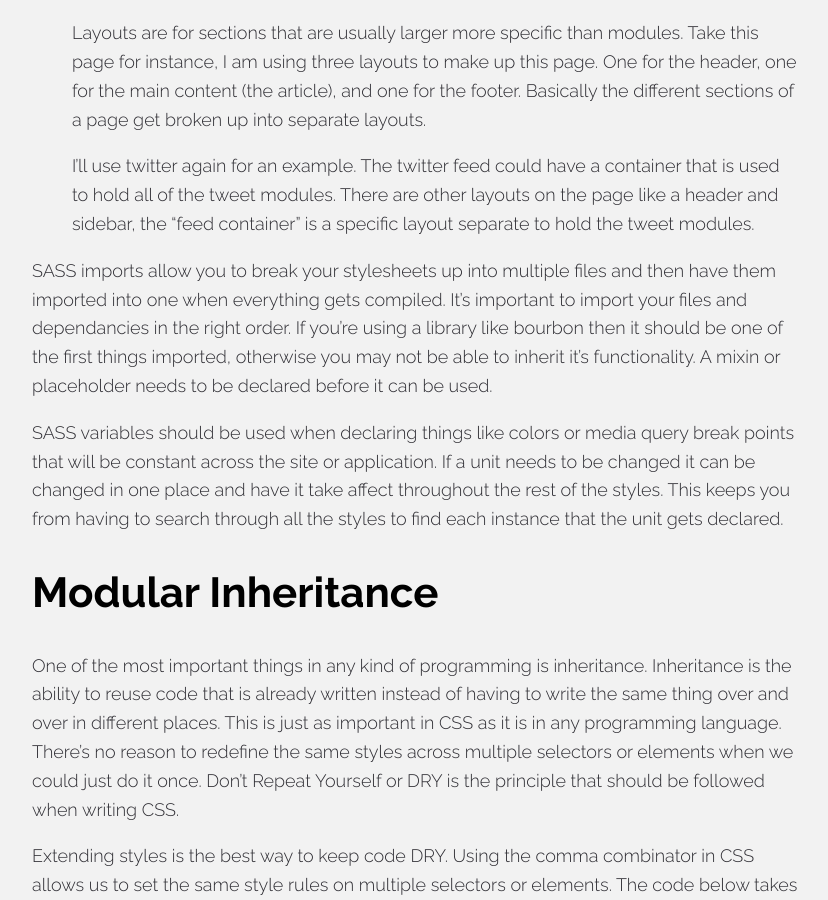
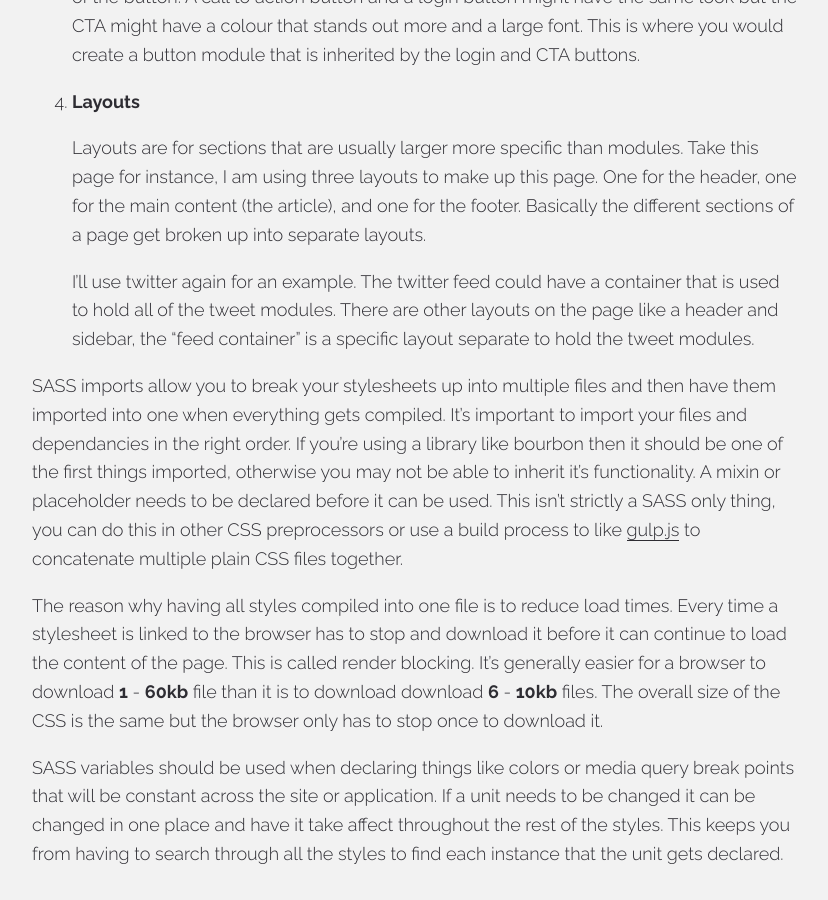
Before and after one commit to derekmorash/New-Portfolio, a Jekyll site: the page built from _posts/2016-02-23-css-architecture-and-semantics.md, in a window 1280 px wide and 900 px high, scrolled down 2433 px. Shown: the whole window, without its empty margins (224-1052 px from the left). Built offline with Jekyll 4.4.1, drawn with Linux system fonts in a browser that asks for light colours; nearby versions of some CDN libraries; comment, search, counter and statistics services are not loaded; some of the changed text lies outside the part shown.

```diff
--- a/_posts/2016-02-11-css-architecture-and-semantics.md
+++ b/_posts/2016-02-23-css-architecture-and-semantics.md
@@ -1,16 +1,13 @@
 ---
 layout:     posts
-title:      CSS Architecture and Semantics
-date:       2016-02-11
+title:      CSS Architecture
+date:       2016-02-23
 thumbnail:  sass.png
 assets:     /assets/post-assets/10-css-architecture-and-semantics/
 categories: work
 tags:       css-architecture sass semantics
 ---
-
-I use SASS for the majority of this article
-
-
+CSS can quickly become a large mess that's nearly impossible to work. Keeping a project organized from the start with a clean file structure and reusing code is the only way to keep from getting overwhelmed. I tried my best to explain how I organize and write my CSS code using SASS, and some of the practices I find to be the most helpful when maintaining a project.
 
 ## Architecture and File Structure
 File structure is the key to writing maintainable CSS. There's nothing worse than coming back to a project after a while and not being able to figure out the styles because you're lost in a CSS file that's a million lines long. With SASS we can break up the styles into different files to have better organization to help with maintaining the code later on, or if someone new tries to work on the project they can easily figure out how things work.
@@ -60,7 +57,9 @@ css/
 
    I'll use twitter again for an example. The twitter feed could have a container that is used to hold all of the tweet modules. There are other layouts on the page like a header and sidebar, the "feed container" is a specific layout separate to hold the tweet modules.
 
-SASS imports allow you to break your stylesheets up into multiple files and then have them imported into one when everything gets compiled. It's important to import your files and dependancies in the right order. If you're using a library like bourbon then it should be one of the first things imported, otherwise you may not be able to inherit it's functionality. A mixin or placeholder needs to be declared before it can be used.
+SASS imports allow you to break your stylesheets up into multiple files and then have them imported into one when everything gets compiled. It's important to import your files and dependancies in the right order. If you're using a library like bourbon then it should be one of the first things imported, otherwise you may not be able to inherit it's functionality. A mixin or placeholder needs to be declared before it can be used. This isn't strictly a SASS only thing, you can do this in other CSS preprocessors or use a build process to like [gulp.js](http://gulpjs.com/) to concatenate multiple plain CSS files together.
+
+The reason why having all styles compiled into one file is to reduce load times. Every time a stylesheet is linked to the browser has to stop and download it before it can continue to load the content of the page. This is called render blocking. It's generally easier for a browser to download __1__ - __60kb__ file than it is to download download __6__ - __10kb__ files. The overall size of the CSS is the same but the browser only has to stop once to download it.
 
 SASS variables should be used when declaring things like colors or media query break points that will be constant across the site or application. If a unit needs to be changed it can be changed in one place and have it take affect throughout the rest of the styles. This keeps you from having to search through all the styles to find each instance that the unit gets declared.
 
```
Also changed, not shown: 1 other file.
